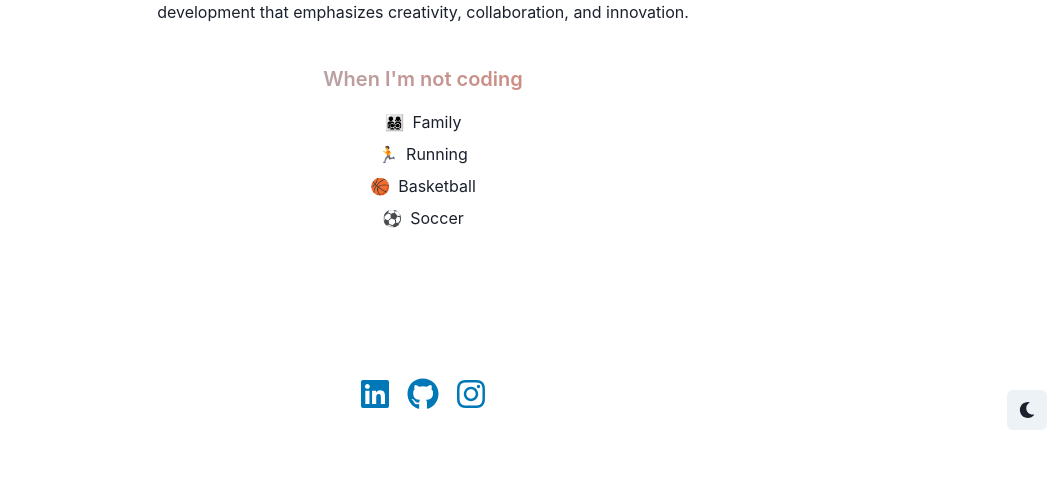
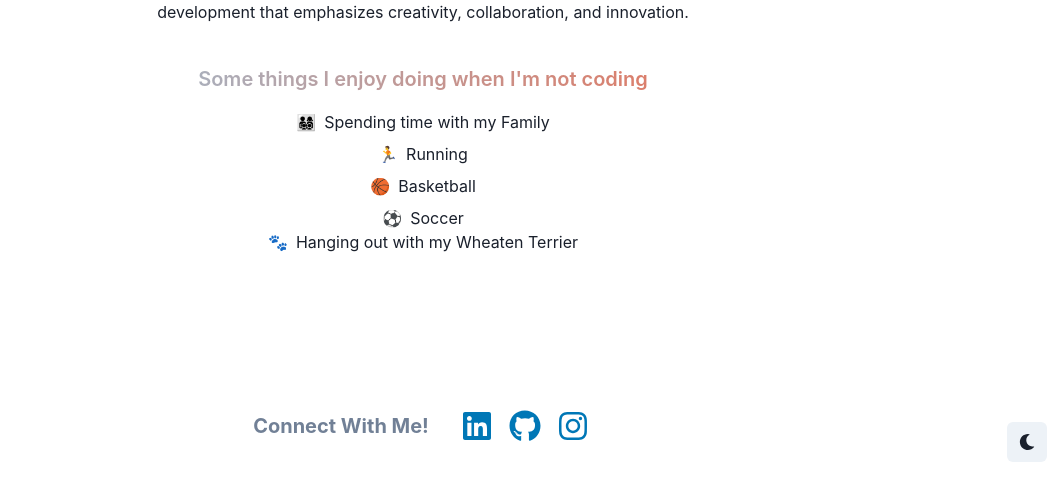
Before and after one commit to gkaramanis1/portfolio, a React (Create React App) app: page / in a window 1280 px wide. Shown: the part 572-1063 px from the top of the page, without its empty margins (217-1280 px from the left). Built offline with nearby package versions, Linux system fonts and the light colour scheme.

Commit message:
made some component changes

```diff
--- a/src/components/Footer.js
+++ b/src/components/Footer.js
@@ -1,5 +1,5 @@
 import React from 'react';
-import { Container, Stack, ButtonGroup, IconButton } from "@chakra-ui/react";
+import { Container, Stack, ButtonGroup, IconButton, Text } from "@chakra-ui/react";
 import { FaLinkedin, FaGithub, FaInstagram } from "react-icons/fa";
 
 function Footer() {
@@ -16,6 +16,20 @@ function Footer() {
         align="center"
         justify="center"
       >
+        <Stack
+          direction="row"
+          align="center"
+          justify="center"
+        >
+          <Text
+            fontSize={{ base: 'lg', md: 'xl' }}
+            fontWeight="bold"
+            color="gray.500"
+            mr="2"
+          >
+            Connect With Me!
+          </Text>
+        </Stack>
         <ButtonGroup variant="ghost">
           <IconButton
             as="a"
--- a/src/pages/About.js
+++ b/src/pages/About.js
@@ -29,7 +29,7 @@ export default function About() {
           fontWeight="extrabold"
           mb={4}
         >
-          Hey! I'm George
+          Hey! I'm George Karamanis
         </Text>
         <Box maxWidth="800px" display="inline-block">
           <Image
@@ -65,7 +65,7 @@ export default function About() {
           bgClip="text"
           fontSize="xl"
           fontWeight="semibold" mb={4}>
-            When I'm not coding
+            Some things I enjoy doing when I'm not coding
           </Text>
           <Box display="flex" flexDirection="column" alignItems="center">
           <Box display="flex" alignItems="center" mb={2}>
@@ -76,7 +76,7 @@ export default function About() {
               >
                 👨‍👩‍👧‍👦
               </span>
-              <span>Family</span>
+              <span>Spending time with my Family</span>
             </Box>
             <Box display="flex" alignItems="center" mb={2}>
               <span
@@ -108,6 +108,16 @@ export default function About() {
               </span>
               <span>Soccer</span>
             </Box>
+            <Box display="flex" alignItems="center" mb={2}>
+              <span
+                role="img"
+                aria-label="dog"
+                style={{ marginRight: "8px" }}
+              >
+                🐾
+              </span>
+              <span>Hanging out with my Wheaten Terrier</span>
+            </Box>
           </Box>
         </Box>
       </Box>
```
